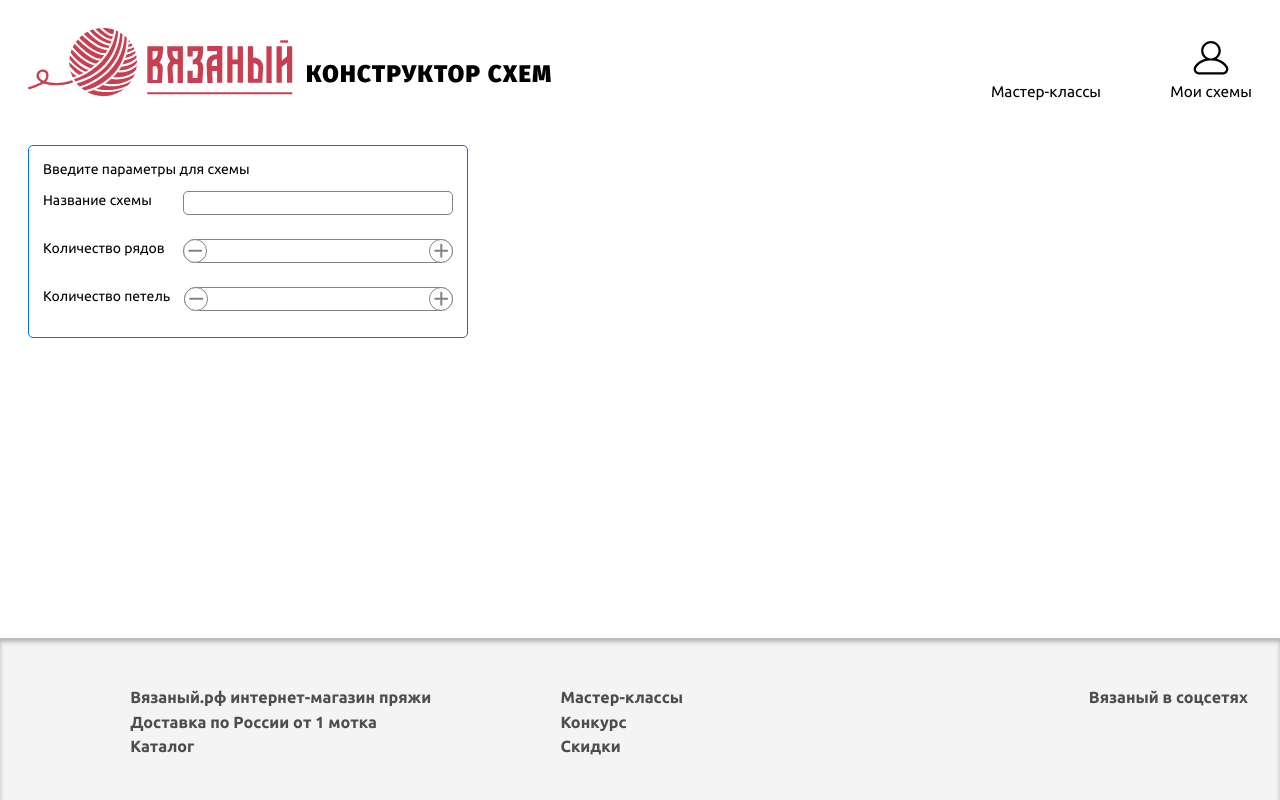
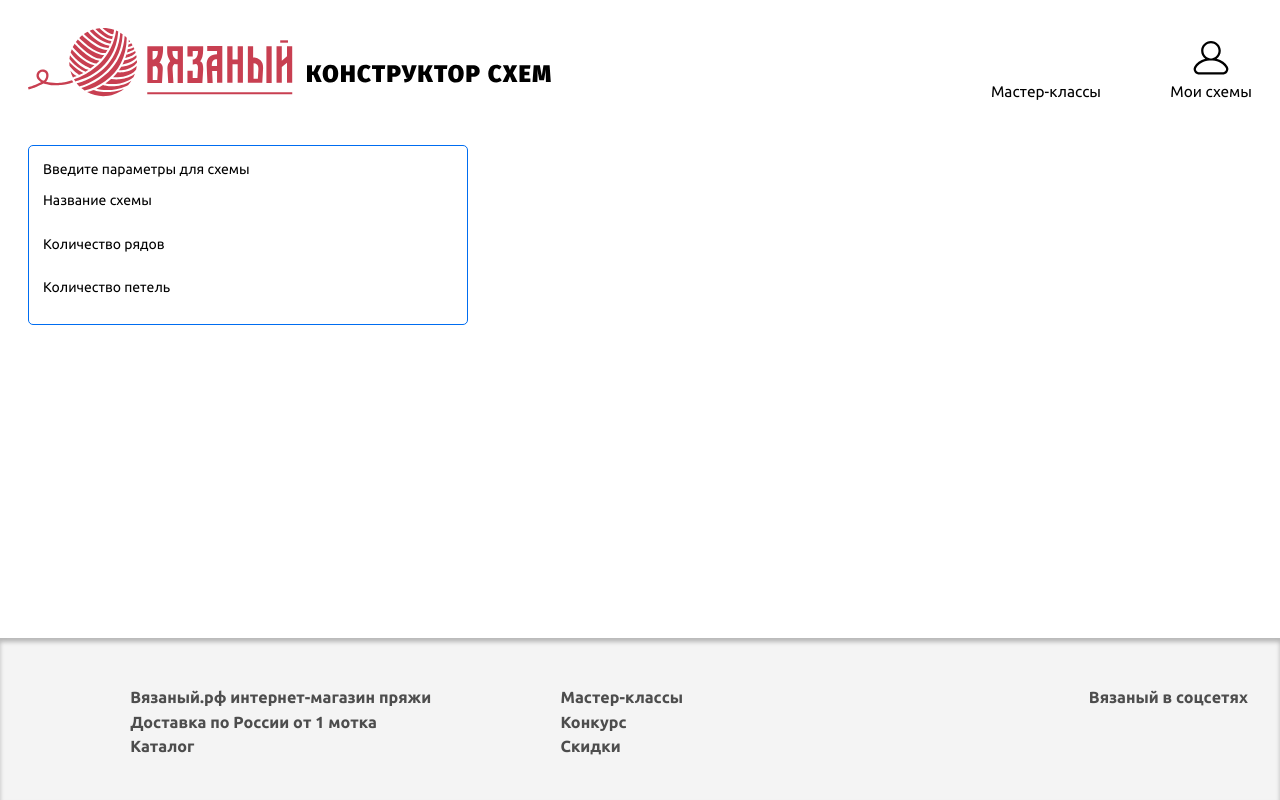
Before and after one commit to voodoobat/constructor-next, a Next.js app: page /constructor/create in a window 1280 px wide. Built offline with nearby package versions, Linux system fonts and the light colour scheme; no server answers.

Commit message:
schemes refactor

```diff
--- a/src/components/constructor/CreateForm/CreateForm.js
+++ b/src/components/constructor/CreateForm/CreateForm.js
@@ -1,7 +1,7 @@
 import scss from './CreateForm.module.scss'
 
-import Input from '@components/form/Input/Input'
-import InputNumber from '@components/form/Input/InputNumber'
+// import Input from '@components/form/Input/Input'
+// import InputNumber from '@components/form/Input/InputNumber'
 
 export default function CreateForm () {
   return (
@@ -14,7 +14,7 @@ export default function CreateForm () {
           Название схемы
         </span>
         <span className={scss.input}>
-          <Input type="text" />
+          {/* <Input type="text" /> */}
         </span>
       </label>
       <label className={scss.field}>
@@ -22,7 +22,7 @@ export default function CreateForm () {
           Количество рядов
         </span>
         <span className={scss.input}>
-          <InputNumber />
+          {/* <InputNumber /> */}
         </span>
       </label>
       <label className={scss.field}>
@@ -30,7 +30,7 @@ export default function CreateForm () {
           Количество петель
         </span>
         <span className={scss.input}>
-          <InputNumber />
+          {/* <InputNumber /> */}
         </span>
       </label>
     </form>
--- a/src/components/form/Input/Input.js
+++ b/src/components/form/Input/Input.js
@@ -2,7 +2,7 @@ import scss from './Input.module.scss'
 
 import classNames from 'classnames'
 
-export default function Input ({ className, type }) {
+export function Input ({ className, type }) {
   return (
     <input className={classNames(className, scss.input, scss.input_default)}
            type={type} />
--- a/src/components/form/Input/Input.module.scss
+++ b/src/components/form/Input/Input.module.scss
@@ -1,58 +1,2 @@
 @import '@scss/config';
 @import '@scss/mixin';
-
-$border: 1px solid $medium-gray;
-
-.input {
-  width: 100%;
-  border: $border;
-  padding: 0 0.5em;
-  height: 2.4rem;
-  line-height: 2.4rem;
-
-  &:focus {
-    border-color: $medium-blue;
-  }
-}
-
-.input_default {
-  border-radius: $radius;
-}
-
-.input_number {
-  position: relative;
-
-  .input {
-    text-align: center;
-    border-radius: 1.2rem;
-  }
-}
-
-.number_icon {
-  @include size(2.4rem);
-  @include position(absolute, -4px);
-  position: absolute;
-  display: flex;
-  justify-content: center;
-  align-items: center;
-  border: $border;
-  background: white;
-  border-radius: 50%;
-  z-index: 10;
-
-  svg {
-    @include position(relative, -1px);
-  }
-
-  path {
-    stroke: $medium-gray;
-  }
-
-  &.is_minus {
-    left: 0;
-  }
-
-  &.is_plus {
-    right: 0;
-  }
-}
--- a/src/components/form/Input/InputNumber.js
+++ /dev/null
@@ -1,21 +0,0 @@
-import scss from './Input.module.scss'
-
-import classNames from 'classnames'
-
-import Plus from './svg/plus_icon.svg'
-import Minus from './svg/minus_icon.svg'
-
-export default function InputNumber ({ className }) {
-  return (
-    <span className={classNames(className, scss.input_number)}>
-      <span className={classNames(scss.number_icon, scss.is_minus)}>
-        <Minus />
-      </span>
-      <input className={classNames(scss.input, scss.input_number_inp)}
-             type="number" />
-      <span className={classNames(scss.number_icon, scss.is_plus)}>
-        <Plus />
-      </span>
-    </span>
-  )
-}
--- a/src/components/schemes/Schemes/Schemes.js
+++ b/src/components/schemes/Schemes/Schemes.js
@@ -2,8 +2,7 @@ import scss from './Schemes.module.scss'
 
 import Container from '@components/layout/Container/Container'
 import SchemesDropdown from '@components/schemes/SchemesDropdown/SchemesDropdown'
-import SchemeButton from '@src/components/schemes/SchemeButton/SchemeButton'
-import SchemeButtonCreate from '@src/components/schemes/SchemeButton/SchemeButtonCreate'
+import { SchemeButton, SchemeButtonCreate } from '@src/components/schemes/SchemeButton/SchemeButton'
 
 export default function Schemes () {
   return (
--- a/src/components/schemes/SchemesDropdown/SchemesDropdown.js
+++ b/src/components/schemes/SchemesDropdown/SchemesDropdown.js
@@ -3,7 +3,7 @@ import scss from './SchemesDropdown.module.scss'
 import { useState } from 'react'
 import classNames from 'classnames'
 
-import Chevron from '@svg/schemes/chevron.svg'
+import Chevron from './svg/chevron.svg'
 
 export default function SchemesDropdown ({ className, caption, children }) {
   const [isCollapsed, setCollapsed] = useState(false)
```
Also changed, not shown: src/components/schemes/SchemeButton/SchemeButton.js (+14 -1 lines), src/components/schemes/SchemeButton/SchemeButtonCreate.js (deleted, +0 -16 lines), src/components/schemes/SchemeButton/svg/plus-icon.svg (renamed from src/svg/schemes/plus-icon.svg), src/components/schemes/SchemesDropdown/svg/chevron.svg (renamed from src/svg/schemes/chevron.svg).
